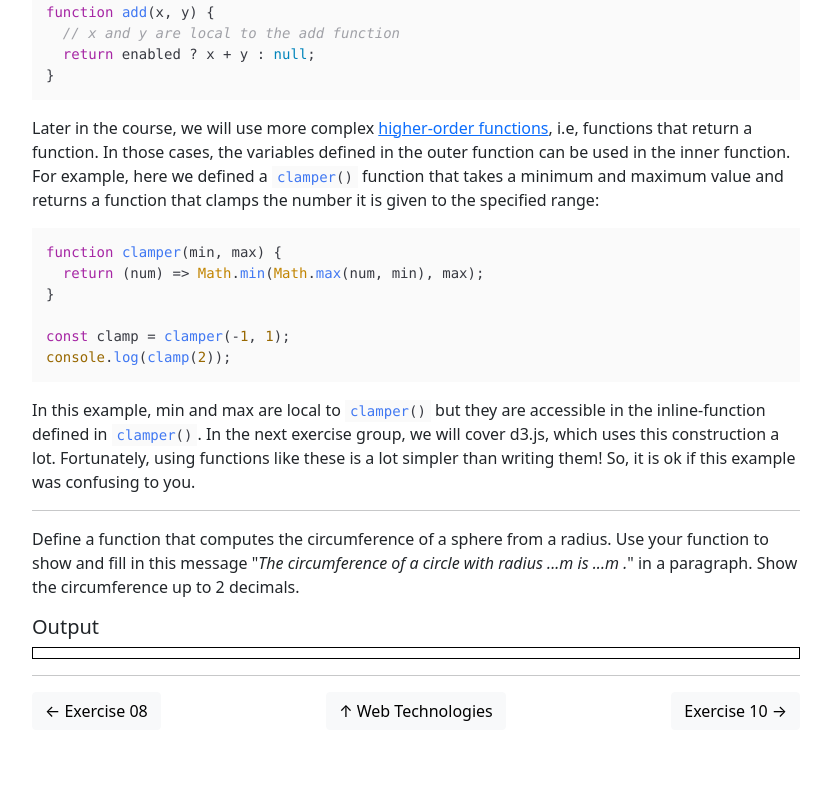
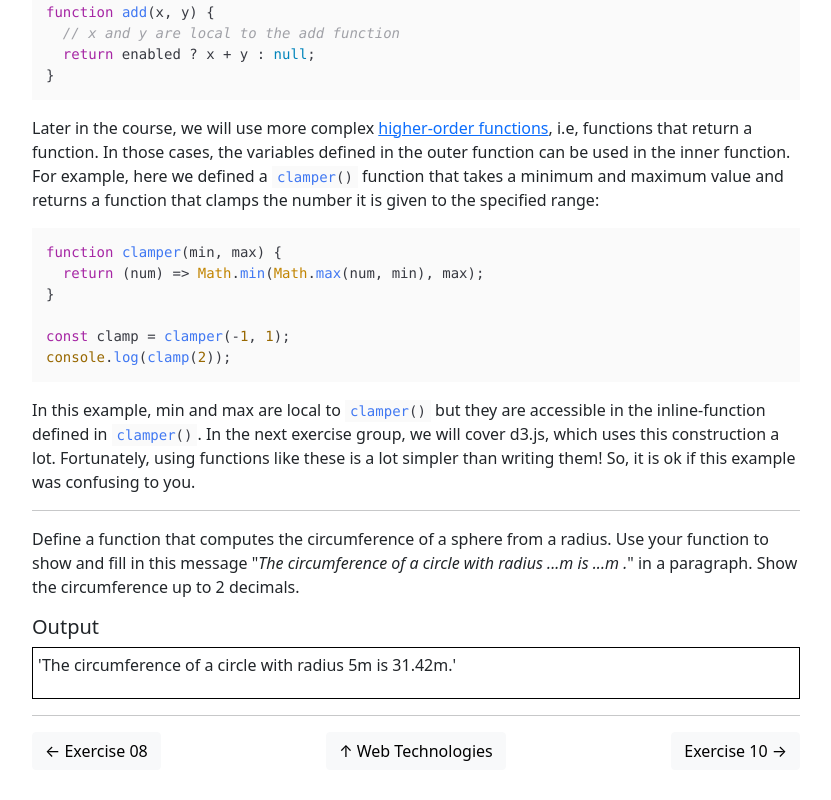
Before and after one commit to vda-lab/datavis-technologies-handson, a SvelteKit app: page /02_exercises/01_web_technologies/exercise_09 in a window 1280 px wide. Shown: the part 970-1770 px from the top of the page, without its empty margins (224-1055 px from the left). Built offline with nearby package versions, Linux system fonts and the light colour scheme; what highlightjs-svelte would draw is missing.

Commit message:
9 and 10

```diff
--- a/src/routes/02_exercises/01_web_technologies/exercise_09/Exercise.svelte
+++ b/src/routes/02_exercises/01_web_technologies/exercise_09/Exercise.svelte
@@ -0,0 +1,10 @@
+<script>
+function  circum_sphere(radius){
+  const circumference=2*Math.PI*radius;
+   return circumference
+}
+
+const radius = 5;
+const circumference =circum_sphere(radius);
+</script>
+<p>'The circumference of a circle with radius {radius}m is {circumference.toFixed(2)}m.'</p>
--- a/src/routes/02_exercises/01_web_technologies/exercise_10/Exercise.svelte
+++ b/src/routes/02_exercises/01_web_technologies/exercise_10/Exercise.svelte
@@ -0,0 +1,9 @@
+<div>
+  <Exercise_03/>
+  <Exercise_03/>
+</div>
+
+<script>
+  import Exercise_03 from './Exercise_03.svelte';
+  import Exercise_02from './Exercise_02.svelte';
+</script>
```
